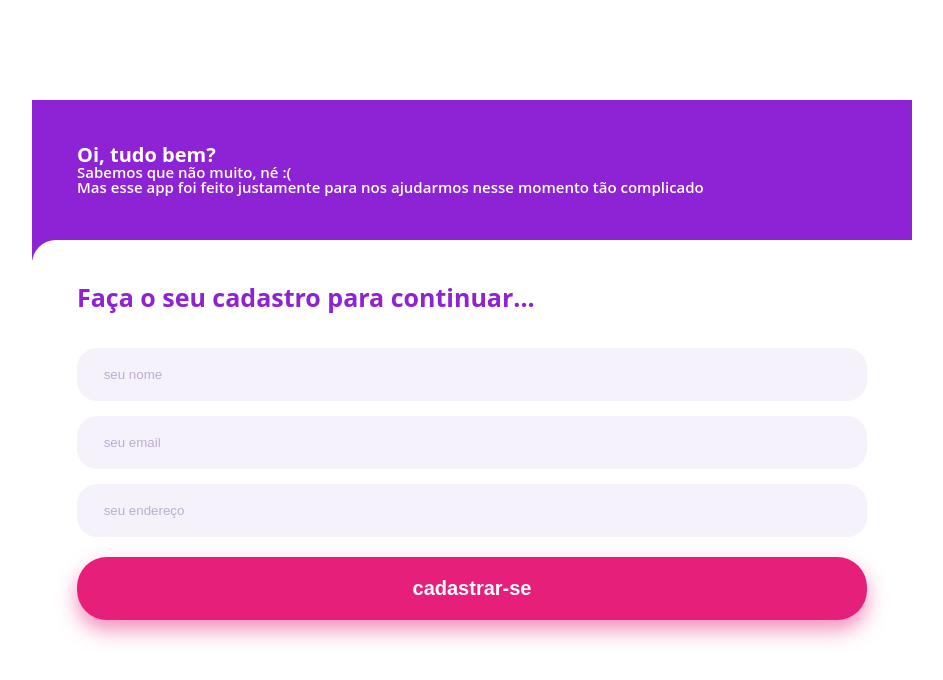
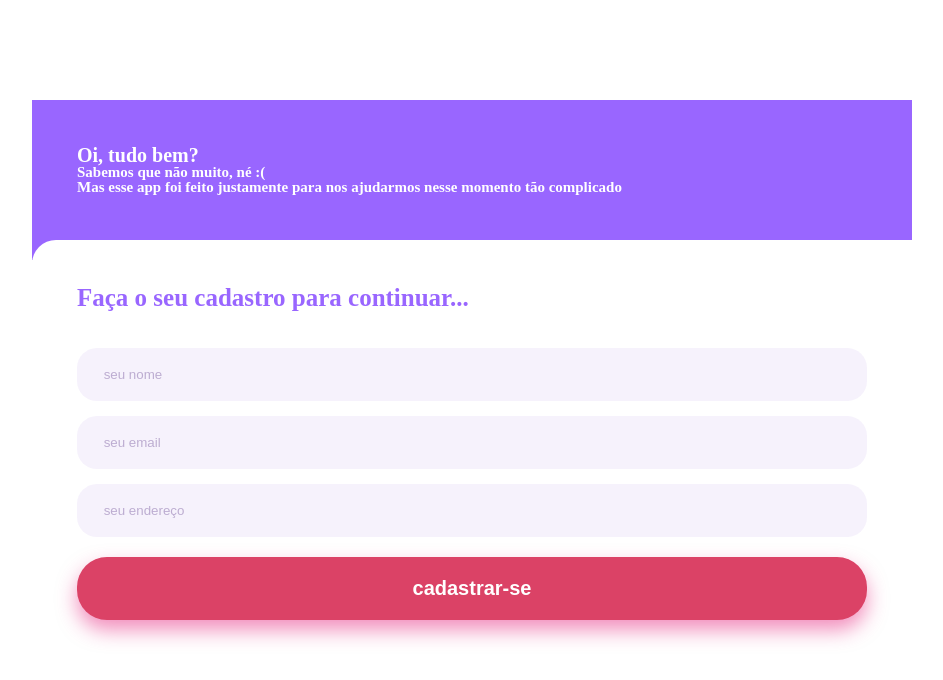
Before and after one commit to kmvbatista/fica-em-casa-front, a React (Create React App) app: page / in a window 1280 px wide. Shown: the top 680 px of the page, without its empty margins (168-1111 px from the left). Built offline with nearby package versions, Linux system fonts and the light colour scheme.

Commit message:
fixing colors

```diff
--- a/src/App.css
+++ b/src/App.css
@@ -42,7 +42,6 @@ html {
 }
 
 body {
-  font-family: 'Open Sans', sans-serif;
   font-weight: 400;
   line-height: 1;
   min-height: 100vh;
@@ -50,9 +49,14 @@ body {
 }
 
 :root {
-  --color-primary: #eb2f64;
-  --color-primary-light: #ff3366;
-  --color-primary-dark: #ba265d;
+  --color-purple: #9966ff;
+  --color-purple-dark: #5539bc;
+  --color-pink: #db4266;
+  --color-pink-light: #f9b0c3;
+  --color-yellow-: #fceb4a;
+  --color-yellow-light: #fceb4a;
+  --color-blue: #5ca7dc;
+  --color-blue-dark: #254797;
 
   --color-grey-light1: #faf9f9;
   --color-grey-light2: #f4f2f2;
@@ -62,9 +66,6 @@ body {
   --color-grey-dark-2: #777;
   --color-grey-dark-3: rgba;
 
-  --color-purple: rgb(141, 35, 212);
-  --color-pink: rgb(230, 31, 123);
-
   --line-light: 1px solid var(--color-grey-light2);
   --shadow-light: 0 2rem 4rem rgba(0, 0, 0, 0.06);
 }
```
